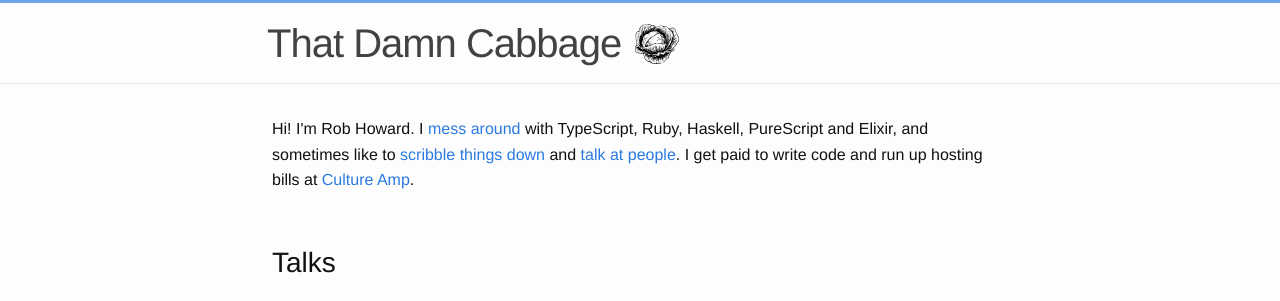
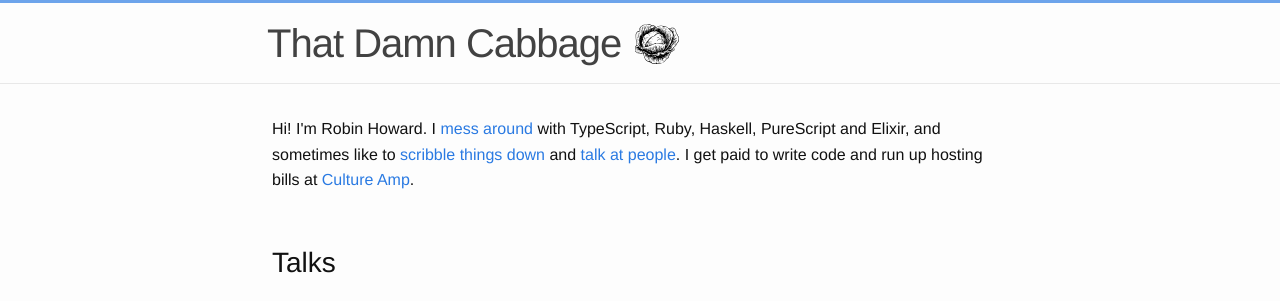
Before and after one commit to damncabbage/deadname.id.au, a Jekyll site: the page built from index.html, in a window 1280 px wide and 900 px high. Shown: the top 301 px of the window. Built offline with Jekyll 4.4.1, drawn with Linux system fonts in a browser that asks for light colours; some of the changed text lies outside the part shown.

Commit message:
Switch name + email over. (#1)

```diff
--- a/_config.yml
+++ b/_config.yml
@@ -1,7 +1,7 @@
 # Site settings
 title: "That Damn Cabbage"
-author: "Rob Howard"
-email: "rob@robhoward.id.au"
+author: "Robin Howard"
+email: "robin@rhoward.id.au"
 
 description: >
   Blog and portfolio nexus for Rob Howard, esteemed Haskell/JavaScript/PureScript-using programmer nitwit.
--- a/index.html
+++ b/index.html
@@ -5,7 +5,7 @@ landmark: home
 
 <div class="home">
 
-  <p>Hi! I'm Rob Howard. I <a href="https://github.com/damncabbage">mess around</a> with TypeScript, Ruby, Haskell, PureScript and Elixir, and sometimes like to <a href="#posts">scribble things down</a> and <a href="/speaking/">talk at people</a>. I get paid to write code and run up hosting bills at <a href="https://www.cultureamp.com">Culture Amp</a>.</p>
+  <p>Hi! I'm Robin Howard. I <a href="https://github.com/damncabbage">mess around</a> with TypeScript, Ruby, Haskell, PureScript and Elixir, and sometimes like to <a href="#posts">scribble things down</a> and <a href="/speaking/">talk at people</a>. I get paid to write code and run up hosting bills at <a href="https://www.cultureamp.com">Culture Amp</a>.</p>
 
   {% if site.talks %}
     <section id="talks" class="home-section">
--- a/speaking.markdown
+++ b/speaking.markdown
@@ -3,7 +3,7 @@ layout: page
 title: "Speaking"
 ---
 
-Hi! I'm Rob. I enjoy speaking. I mostly give talks at local meetups, but have been lucky to have been invited to a couple of conferences. My usual speaking topics cover [testing](/talks/2016/06/property-based-testing/), [static typing](/talks/2016/07/things-you-cant-do-wdc16/), and [functional programming](/talks/2015/09/composition-and-pipelines/), but have previously switched it up with [ops](https://speakerdeck.com/damncabbage/the-testing-monitoring-continuum-devops-sydney-2015), [security](https://speakerdeck.com/damncabbage/xss-an-introduction-and-demonstration-2009) and [race conditions](https://speakerdeck.com/damncabbage/databases-and-race-conditions-sydphp-2014).
+Hi! I'm Robin. I enjoy speaking. I mostly give talks at local meetups, but have been lucky to have been invited to a couple of conferences. My usual speaking topics cover [testing](/talks/2016/06/property-based-testing/), [static typing](/talks/2016/07/things-you-cant-do-wdc16/), and [functional programming](/talks/2015/09/composition-and-pipelines/), but have previously switched it up with [ops](https://speakerdeck.com/damncabbage/the-testing-monitoring-continuum-devops-sydney-2015), [security](https://speakerdeck.com/damncabbage/xss-an-introduction-and-demonstration-2009) and [race conditions](https://speakerdeck.com/damncabbage/databases-and-race-conditions-sydphp-2014).
 
 The full list is on [the front page](/#talks), but here are some of my more recent recorded talks:
 
```
Also changed, not shown: _talks/2016/07/things-you-cant-do-wdc16.md (+1 -1 lines).
